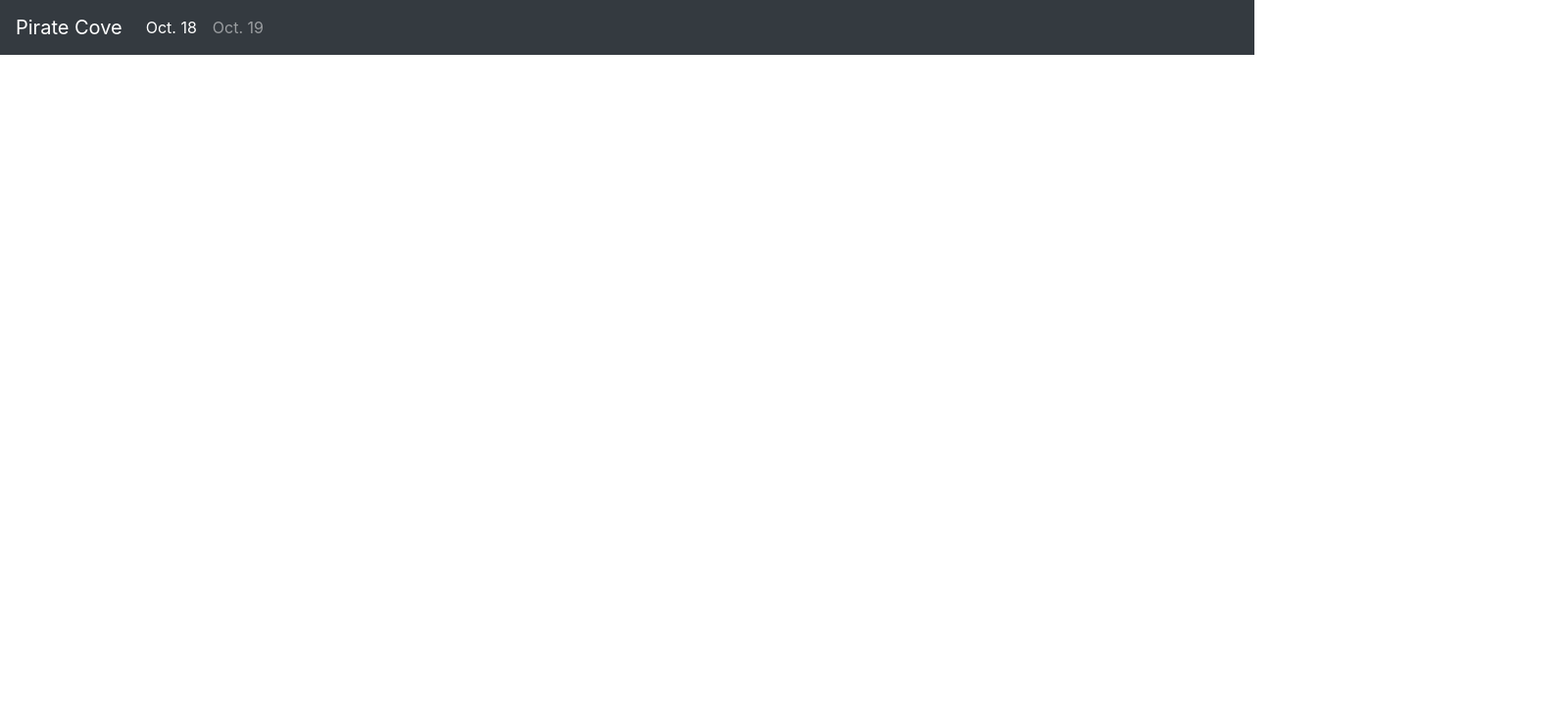
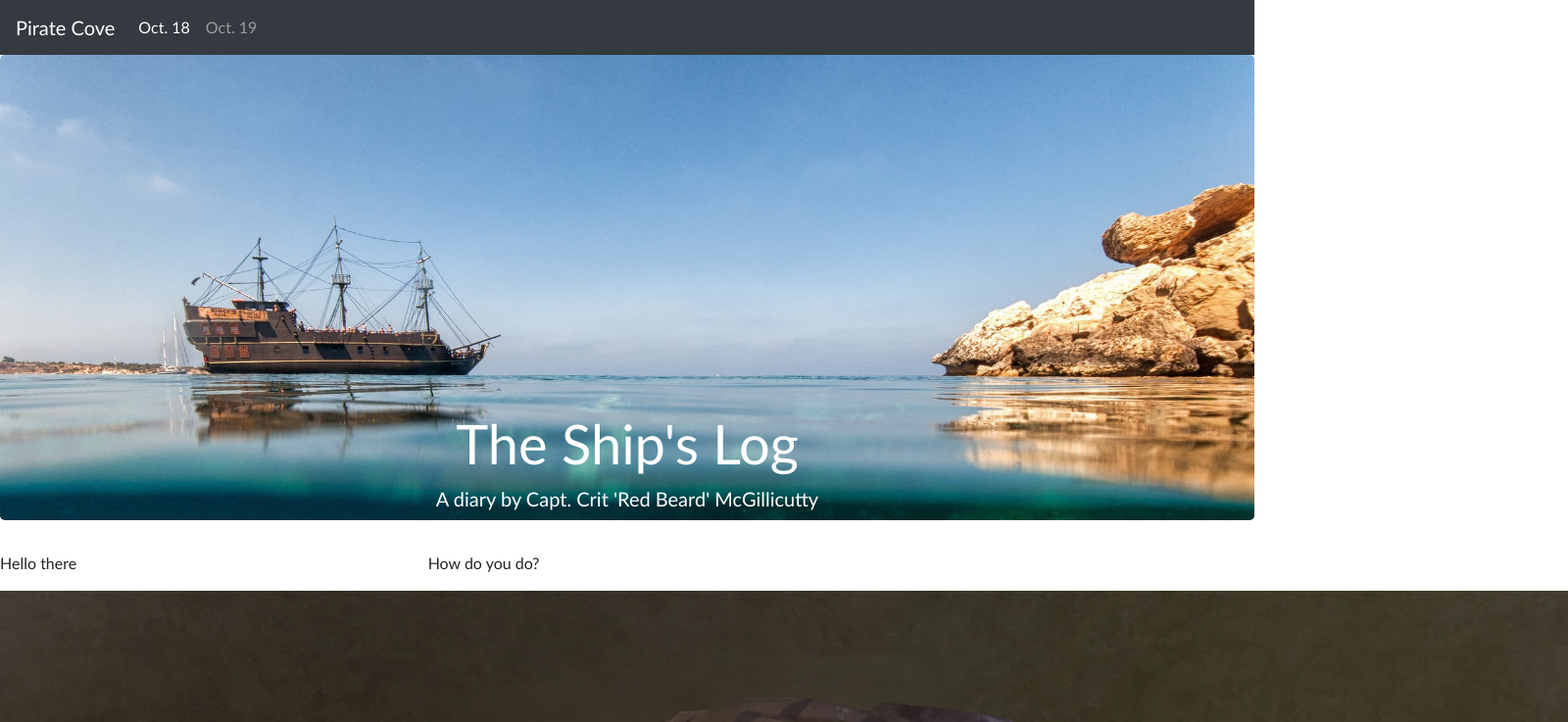
Before and after one commit to bellsiemac/bella-bootstrap-hw, a website: page src/html/index.html in a window 1280 px wide. Shown: the top 737 px of the page at 98% size, 1600 px wide, since content can reach past the window. Drawn offline with nearby package versions, Linux system fonts and the light colour scheme; files that its build step writes are made by us from their sources; files whose address does not match are found by name.

Commit message:
updated project

```diff
--- a/src/html/index.html
+++ b/src/html/index.html
@@ -18,14 +18,28 @@
       <div class="collapse navbar-collapse" id="navbarNav">
         <ul class="navbar-nav">
           <li class="nav-item active">
-            <a class="nav-link" href="#">Oct. 18 <span class="sr-only">(current)</span></a>
+            <a class="nav-link current-page" href="index.html">Oct. 18 <span class="sr-only">(current)</span></a>
           </li>
           <li class="nav-item">
-            <a class="nav-link" href="#">Oct. 19</a>
+            <a class="nav-link" href="page2.html">Oct. 19</a>
           </li>
         </ul>
       </div>
     </nav>
+
+    <div class="jumbotron">
+      <div class="inner-div">
+          <h1 class="display-4">The Ship's Log</h1>
+          <p class="lead">A diary by Capt. Crit 'Red Beard' McGillicutty</p>
+          <!-- <directory><img src="../../media/pirate-ship.jpg"></directory> -->
+      </div>
+    </div>
+    <div class="row">
+      <div class="col-sm-4"><p>Hello there</p>
+        <img src="../../docs/media/pirate.jpg">
+      </div>
+      <div class="col-sm-8"><p>How do you do?</p></div>
+    </div>
 
     <!-- Closing scripts here -->
     <script src="js/jquery.min.js"></script>
--- a/src/scss/_jumbotron.scss
+++ b/src/scss/_jumbotron.scss
@@ -0,0 +1,13 @@
+body {
+  font-family: 'Gill Sans', 'Gill Sans MT', Calibri, 'Trebuchet MS', sans-serif;
+}
+
+.jumbotron
+{
+  background-image: url("/media/pirate-ship.jpg");
+  background-repeat: no-repeat;
+  width: 100%;
+  height: 475px;
+  background-size: cover;
+
+}
--- a/src/scss/_nav.scss
+++ b/src/scss/_nav.scss
@@ -1,6 +1,40 @@
+html{
+  height: 100%;
+  margin: 0;
+}
+
+body {
+  font-family:serif;
+  height: 100%;
+  margin: 0;
+}
+
+.inner-div {
+  text-align: center;
+  position: absolute;
+  width: 100%;
+  top: 60%;
+  left: 50%;
+  transform: translate(-50%, -50%);
+  color: white;
+  font-family: inherit;
+}
+
 .nav-link {
   text-decoration: none;
-  a:hover {
-    text-decoration: underline
-  }
 }
+.nav-link:hover{
+  text-decoration:underline;
+}
+
+a:visited {
+  text-decoration: none;
+}
+
+a:hover {
+  text-decoration: underline;
+}
+
+a:active {
+  text-decoration: bold;
+}
--- a/src/scss/styles.scss
+++ b/src/scss/styles.scss
@@ -6,17 +6,12 @@
 // $link-hover-color: grey;
 // $font-family-sans-serif: "Helvetica Neue";
 
-.nav-link {
-  text-decoration: none;
-  a:hover {
-    text-decoration: underline
-  }
-}
-
 // Import Bootstrap styles
 @import "../../node_modules/bootstrap/scss/bootstrap";
 
 // Import partials here
 
+
 @import 'nav';
+
 @import 'jumbotron';
```
Also changed, not shown: docs/page2.html (added, +47 -0 lines), src/html/page2.html (added, +47 -0 lines), docs/css/styles.css, docs/media/kraken01.jpg (added), docs/media/kraken02.jpg (added), docs/media/kraken03.jpg (added), docs/media/pirate-ship.jpg (added), docs/media/pirate.jpg (added).
